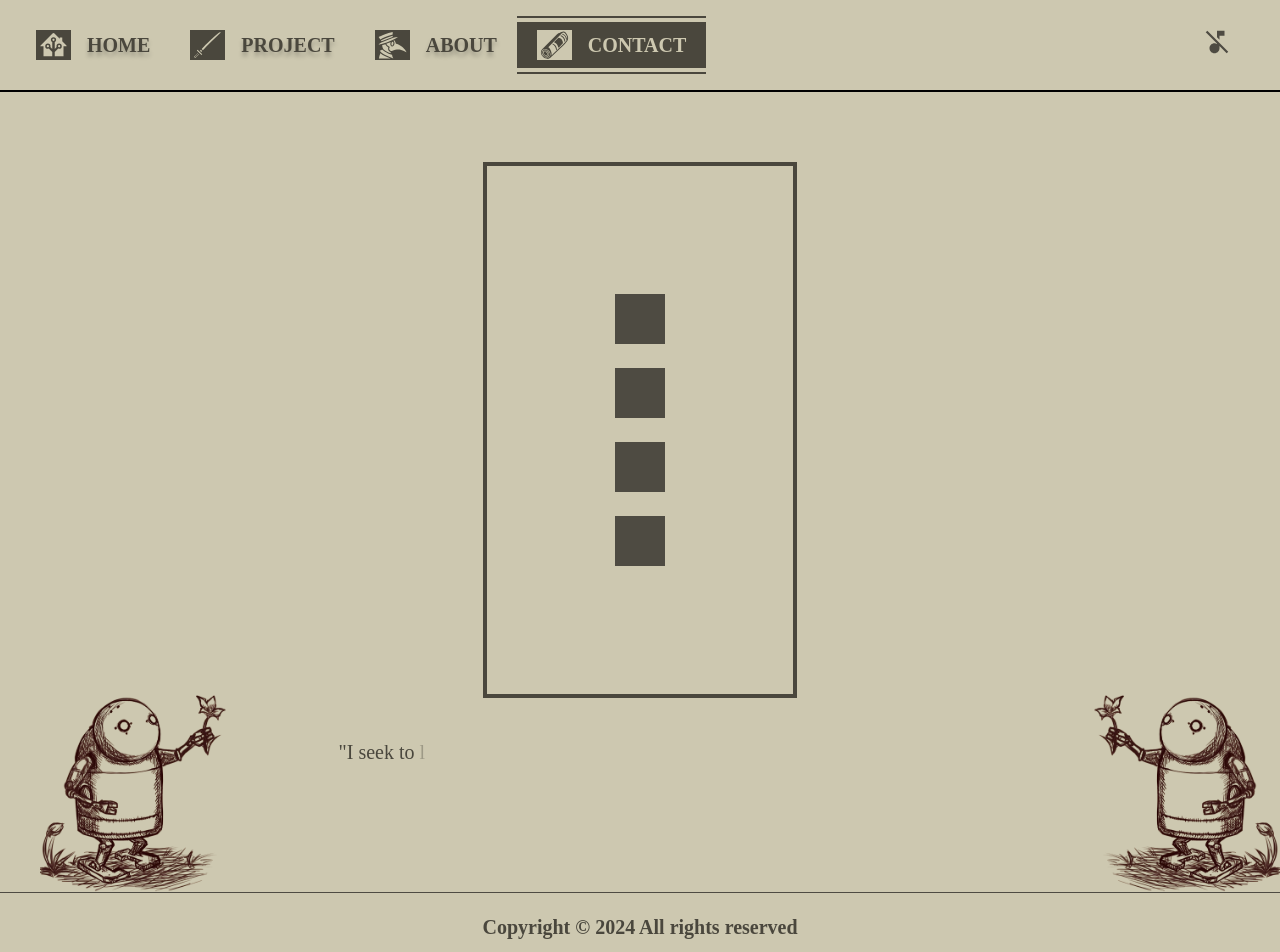
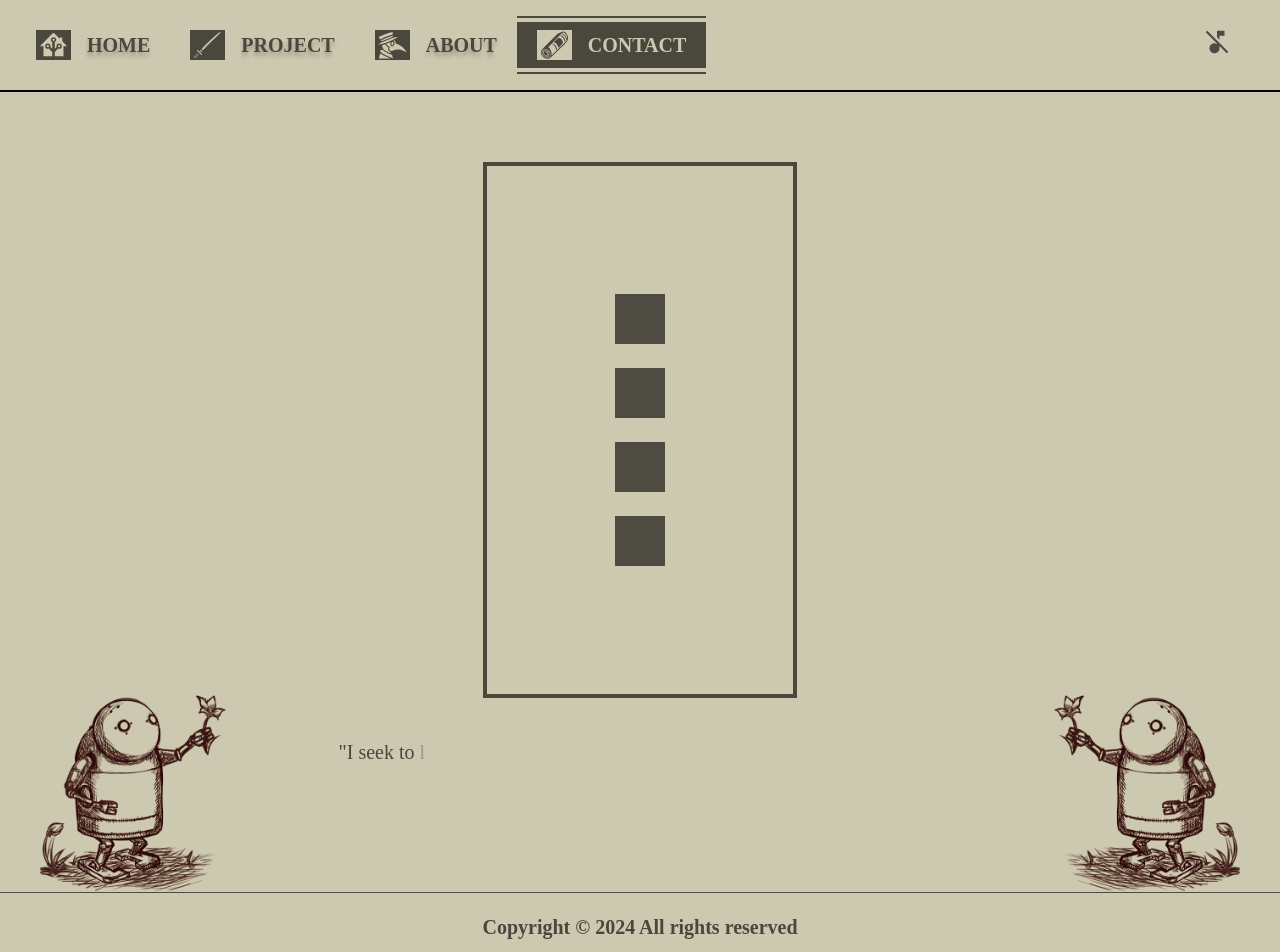
Before and after one commit to KevinArmache/Portfolio, a Next.js app: page /contact in a window 1280 px wide. Shown: the top 952 px of the page. Built offline with nearby package versions, Linux system fonts and the light colour scheme; a web font is replaced by a local one.

Commit message:
fix: contact image

```diff
--- a/src/app/contact/page.jsx
+++ b/src/app/contact/page.jsx
@@ -33,7 +33,7 @@ export default function page() {
         height={200}
       />{" "}
       <Image
-        className="absolute bottom-0 right-0 ml-10 transform scale-x-[-1]"
+        className="absolute bottom-0 right-0 mr-10 transform scale-x-[-1]"
         src="/assets/nier-image.png"
         width={200}
         height={200}
```
